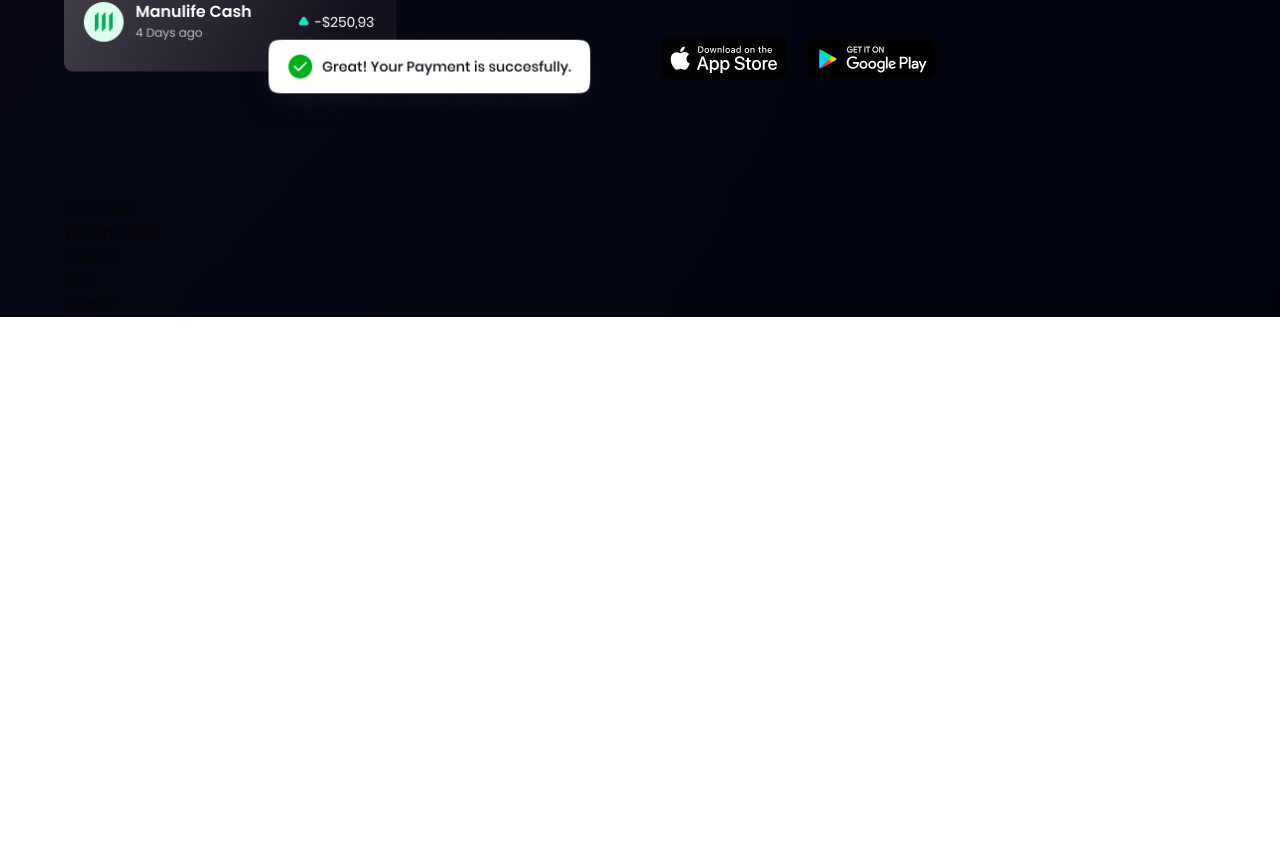
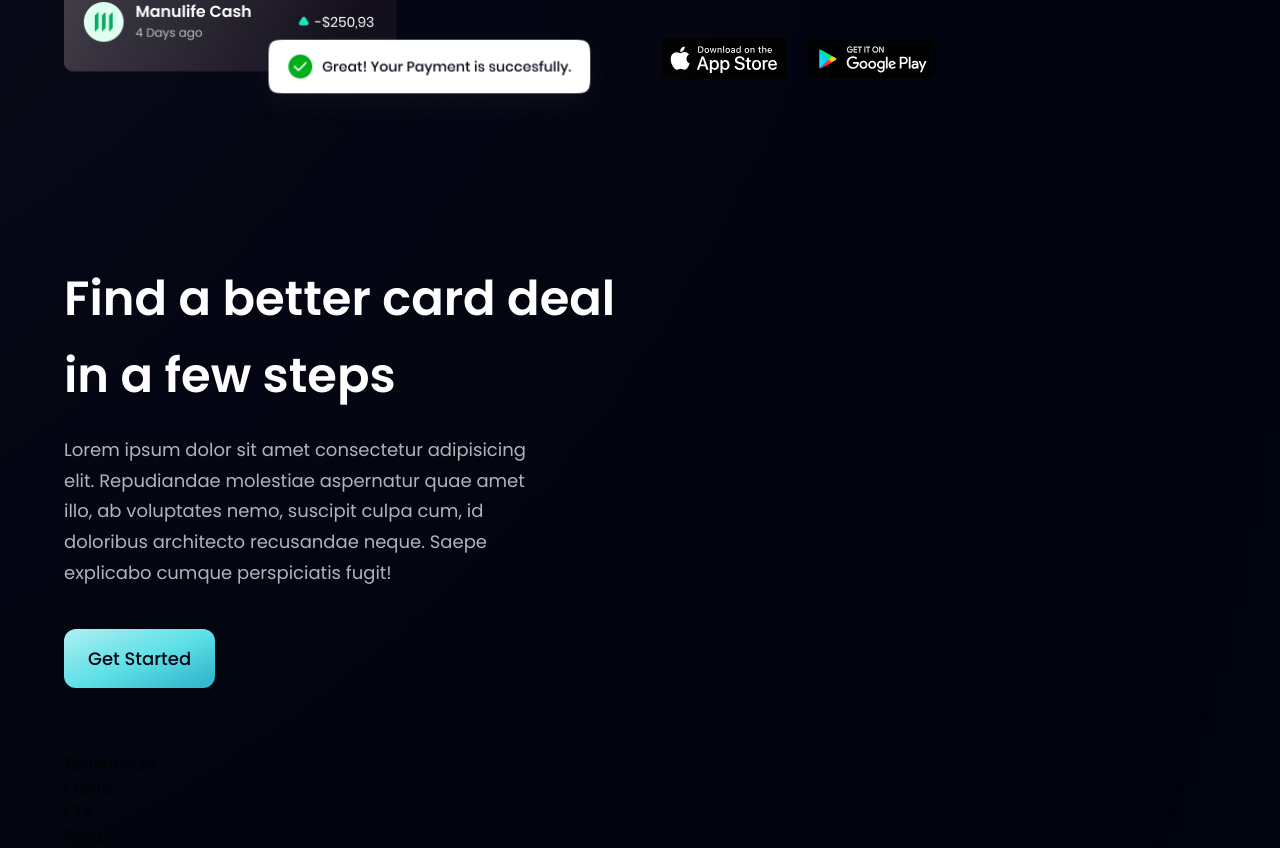
Before and after one commit to Quincy-Fer/Hoobabank, a React (Vite) app: page / in a window 1280 px wide. Shown: the part 1992-2840 px from the top of the page. Before the commit the page ends 2309 px from the top, so only its background shows below. Built offline with nearby package versions, Linux system fonts and the light colour scheme.

Commit message:
Import assets styles and Button component, create left div

```diff
--- a/src/components/Button.jsx
+++ b/src/components/Button.jsx
@@ -3,7 +3,7 @@
     <button
       type="button"
       className={`py-4 px-6 bg-blue-gradient font-poppins font-medium text-[18px]
-       text-primary outline-none ${styles} rounded-2xl`}
+       text-primary outline-none ${styles} rounded-xl`}
     >
       Get Started
     </button>
--- a/src/components/CardDeal.jsx
+++ b/src/components/CardDeal.jsx
@@ -1,5 +1,25 @@
+import { card } from "../assets";
+import styles, { layout } from "../style";
+import Button from "./Button";
+
 const CardDeal = () => {
-  return <div>CardDeal</div>;
+  return (
+    <section className={layout.section}>
+      <div className={layout.sectionInfo}>
+        <h2 className={styles.heading2}>
+          Find a better card deal <br className="sm:block hidden" />
+          in a few steps
+        </h2>
+        <p className={`${styles.paragraph} w-[470px] mt-5`}>
+          Lorem ipsum dolor sit amet consectetur adipisicing elit. Repudiandae
+          molestiae aspernatur quae amet illo, ab voluptates nemo, suscipit
+          culpa cum, id doloribus architecto recusandae neque. Saepe explicabo
+          cumque perspiciatis fugit!
+        </p>
+        <Button styles="mt-10" />
+      </div>
+    </section>
+  );
 };
 
 export default CardDeal;
```
